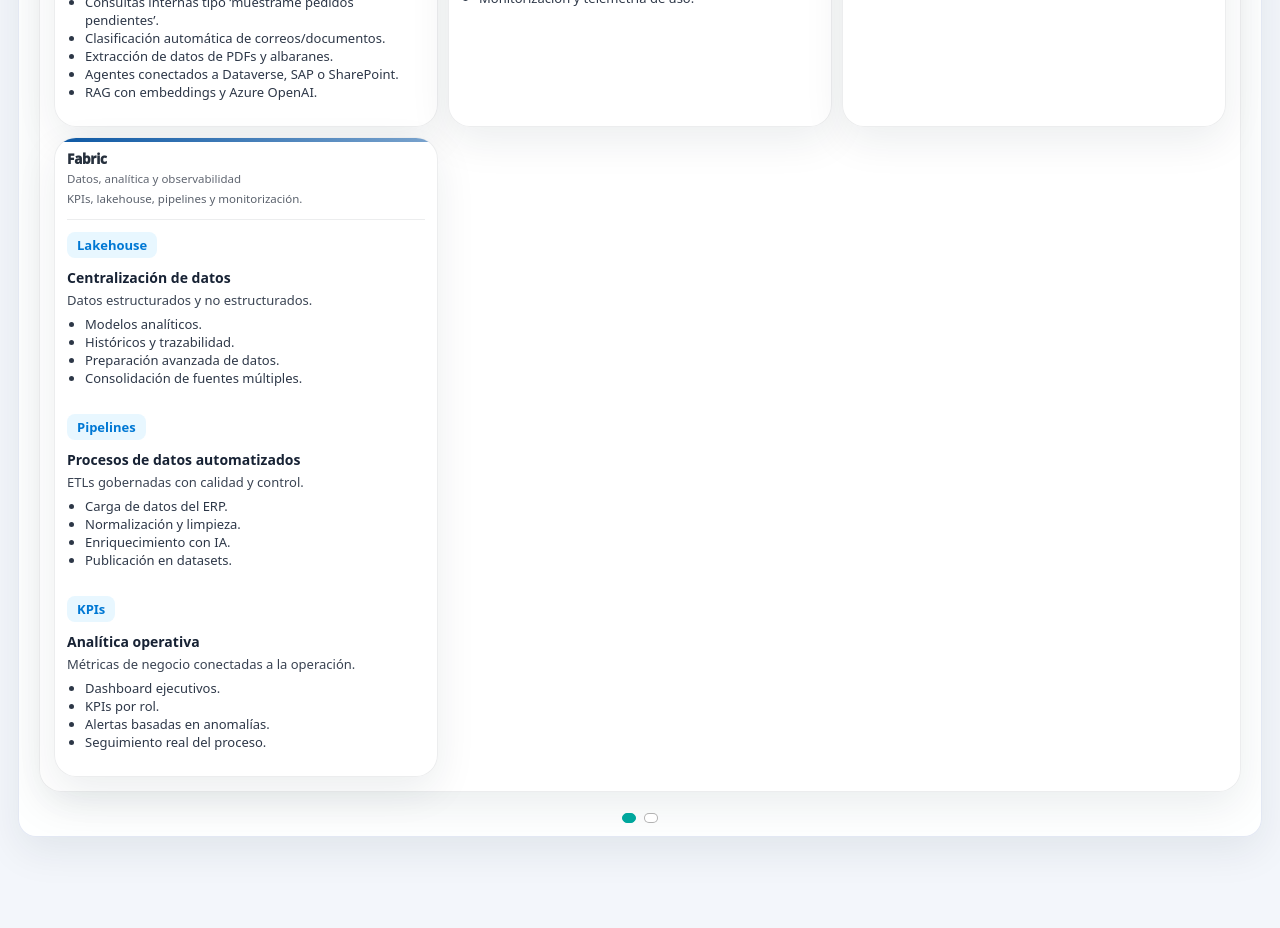
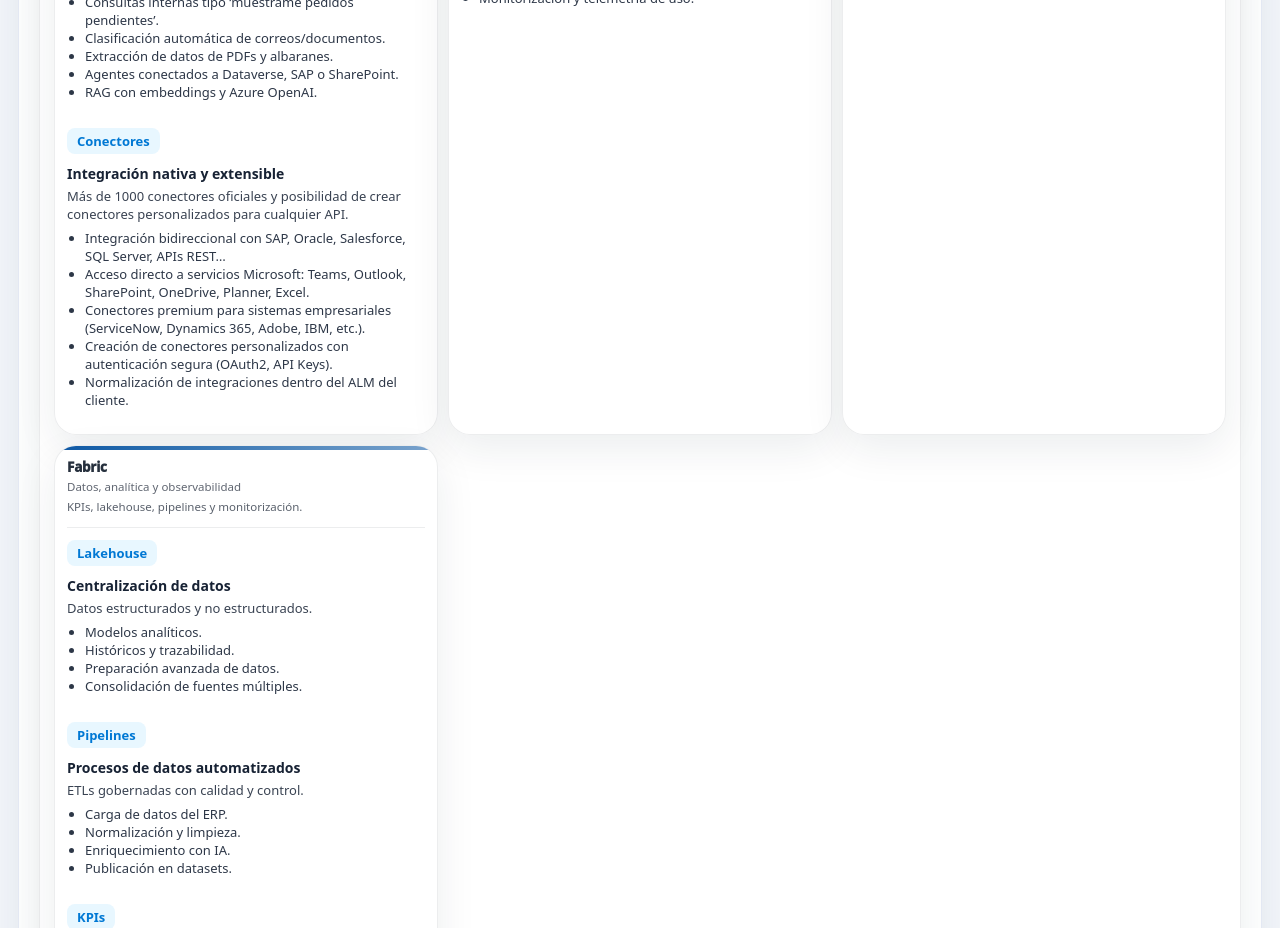
Before and after one commit to madinagarciaf-dev/presentacion-ppl, a React (Vite) app: page / in a window 1280 px wide. Shown: the part 2240-3168 px from the top of the page. Before the commit the page ends 3123 px from the top, so only its background shows below. Built offline with nearby package versions, Linux system fonts and the light colour scheme.

Commit message:
Fix filenames middleware and vercel.json

```diff
--- a/src/App.jsx
+++ b/src/App.jsx
@@ -677,6 +677,18 @@ function TechLegend({ detail }) {
             "Agentes conectados a Dataverse, SAP o SharePoint.",
             "RAG con embeddings y Azure OpenAI."
           ]
+        },
+        {
+          tag: "Conectores",
+          title: "Integración nativa y extensible",
+          desc: "Más de 1000 conectores oficiales y posibilidad de crear conectores personalizados para cualquier API.",
+          uses: [
+            "Integración bidireccional con SAP, Oracle, Salesforce, SQL Server, APIs REST…",
+            "Acceso directo a servicios Microsoft: Teams, Outlook, SharePoint, OneDrive, Planner, Excel.",
+            "Conectores premium para sistemas empresariales (ServiceNow, Dynamics 365, Adobe, IBM, etc.).",
+            "Creación de conectores personalizados con autenticación segura (OAuth2, API Keys).",
+            "Normalización de integraciones dentro del ALM del cliente."
+          ]
         }
       ]
     },
```
